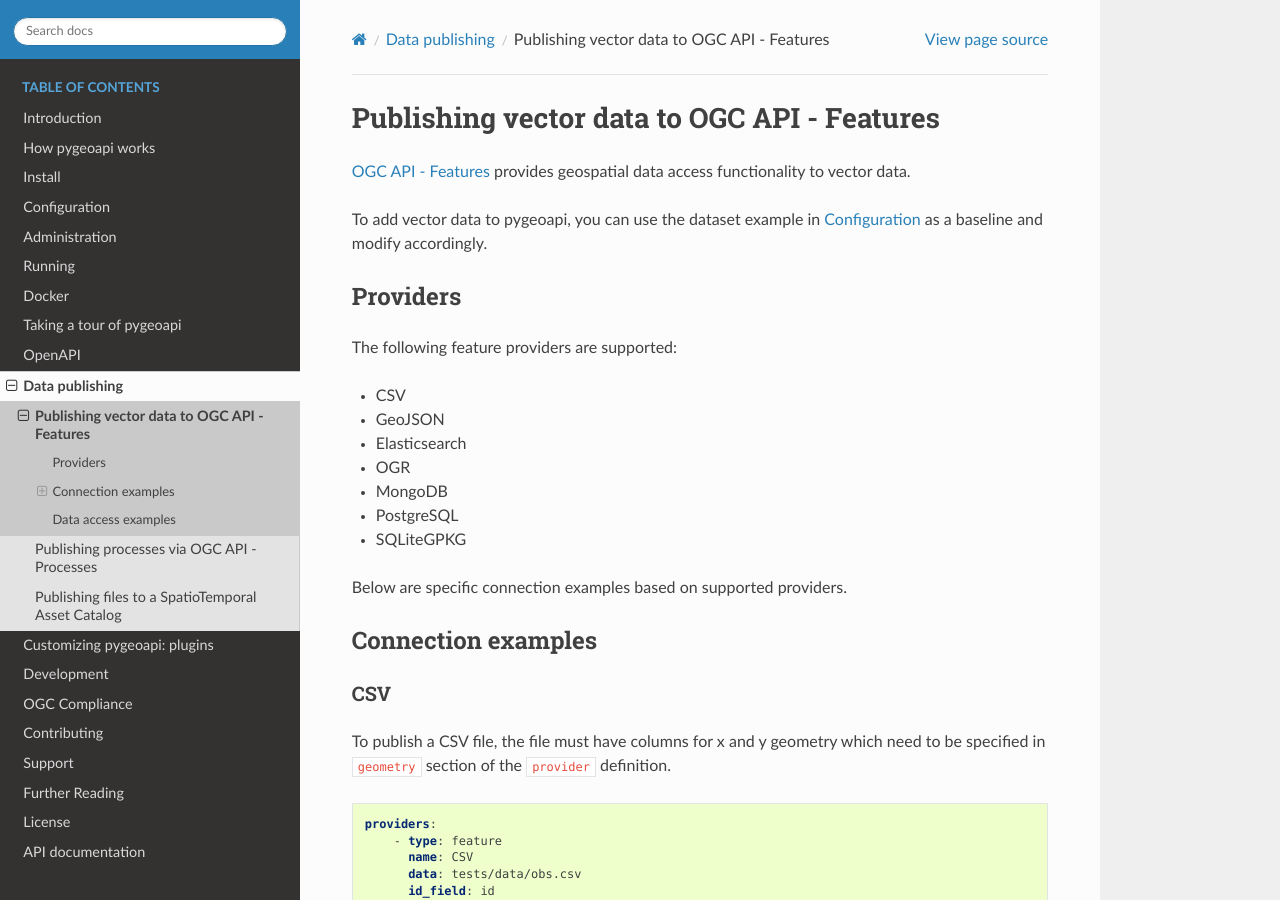
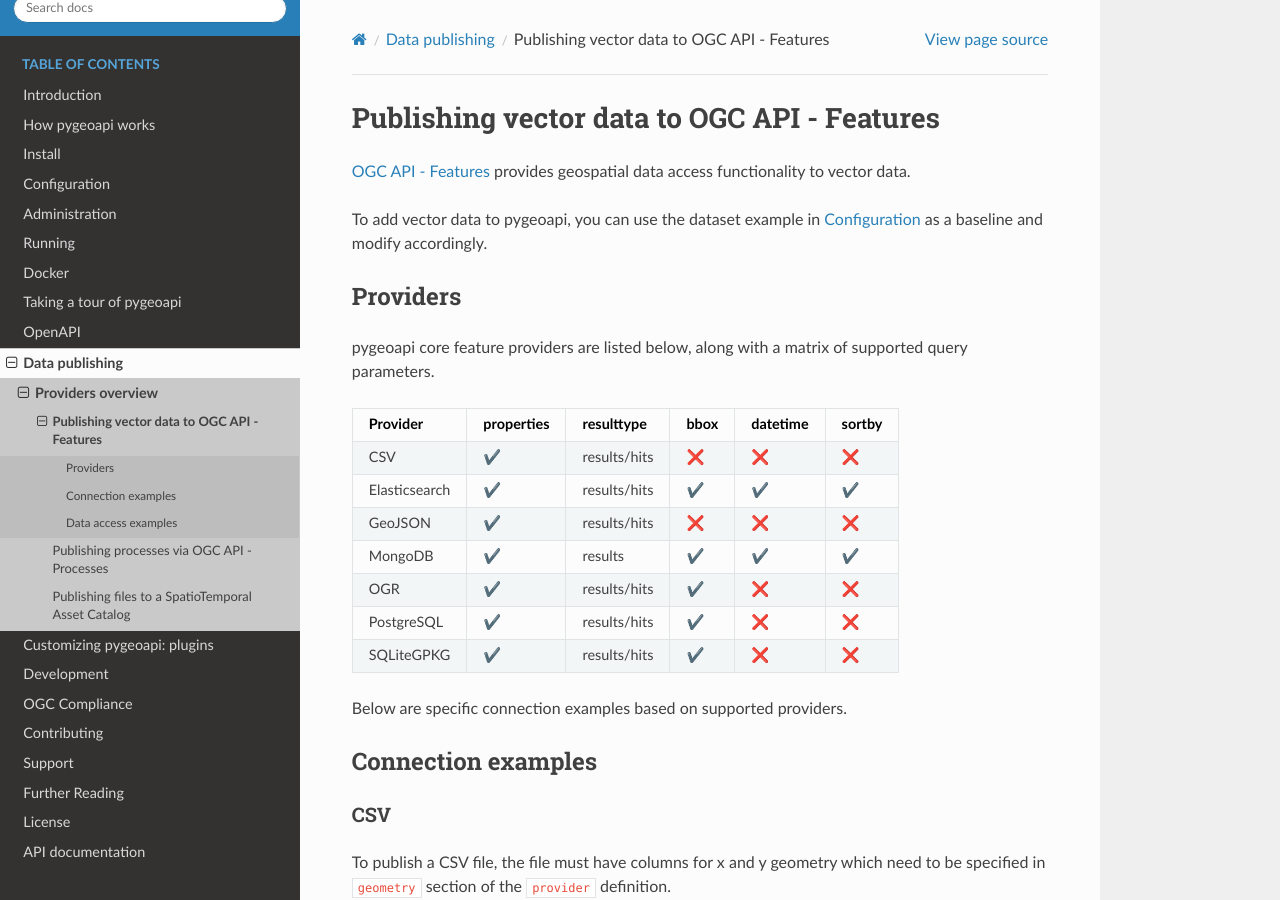
Before and after one commit to geopython/pygeoapi, a Sphinx documentation site: the page built from docs/source/data-publishing/ogcapi-features.rst, in a window 1280 px wide and 900 px high. Built offline with Sphinx 7.4.7 and the Read the Docs theme 2.0.0, drawn with Linux system fonts in a browser that asks for light colours.

Commit message:
update docs to clarify the status of each data provider (#403)

```diff
--- a/docs/source/data-publishing/ogcapi-features.rst
+++ b/docs/source/data-publishing/ogcapi-features.rst
@@ -11,15 +11,21 @@
 Providers
 ---------
 
-The following feature providers are supported:
+pygeoapi core feature providers are listed below, along with a matrix of supported query
+parameters.
 
-- CSV
-- GeoJSON
-- Elasticsearch
-- OGR
-- MongoDB
-- PostgreSQL
-- SQLiteGPKG
+.. csv-table::
+   :header: Provider, properties, resulttype, bbox, datetime, sortby
+   :align: left
+
+   CSV,✔️ ,results/hits,❌,❌,❌
+   Elasticsearch,✔️ ,results/hits,✔️ ,✔️ ,✔️
+   GeoJSON,✔️ ,results/hits,❌,❌,❌
+   MongoDB,✔️ ,results,✔️ ,✔️ ,✔️
+   OGR,✔️ ,results/hits,✔️ ,❌,❌
+   PostgreSQL,✔️ ,results/hits,✔️ ,❌,❌
+   SQLiteGPKG,✔️ ,results/hits,✔️ ,❌,❌
+
 
 Below are specific connection examples based on supported providers.
 
--- a/docs/source/data-publishing/stac.rst
+++ b/docs/source/data-publishing/stac.rst
@@ -12,6 +12,9 @@
 
 Configuring STAC in pygeoapi is done by simply pointing the ``data`` provider property
 to the given directory and specifying allowed file types:
+
+Connection examples
+-------------------
 
 .. code-block:: yaml
 
```
Also changed, not shown: docs/source/data-publishing/index.rst (+7 -0 lines).
